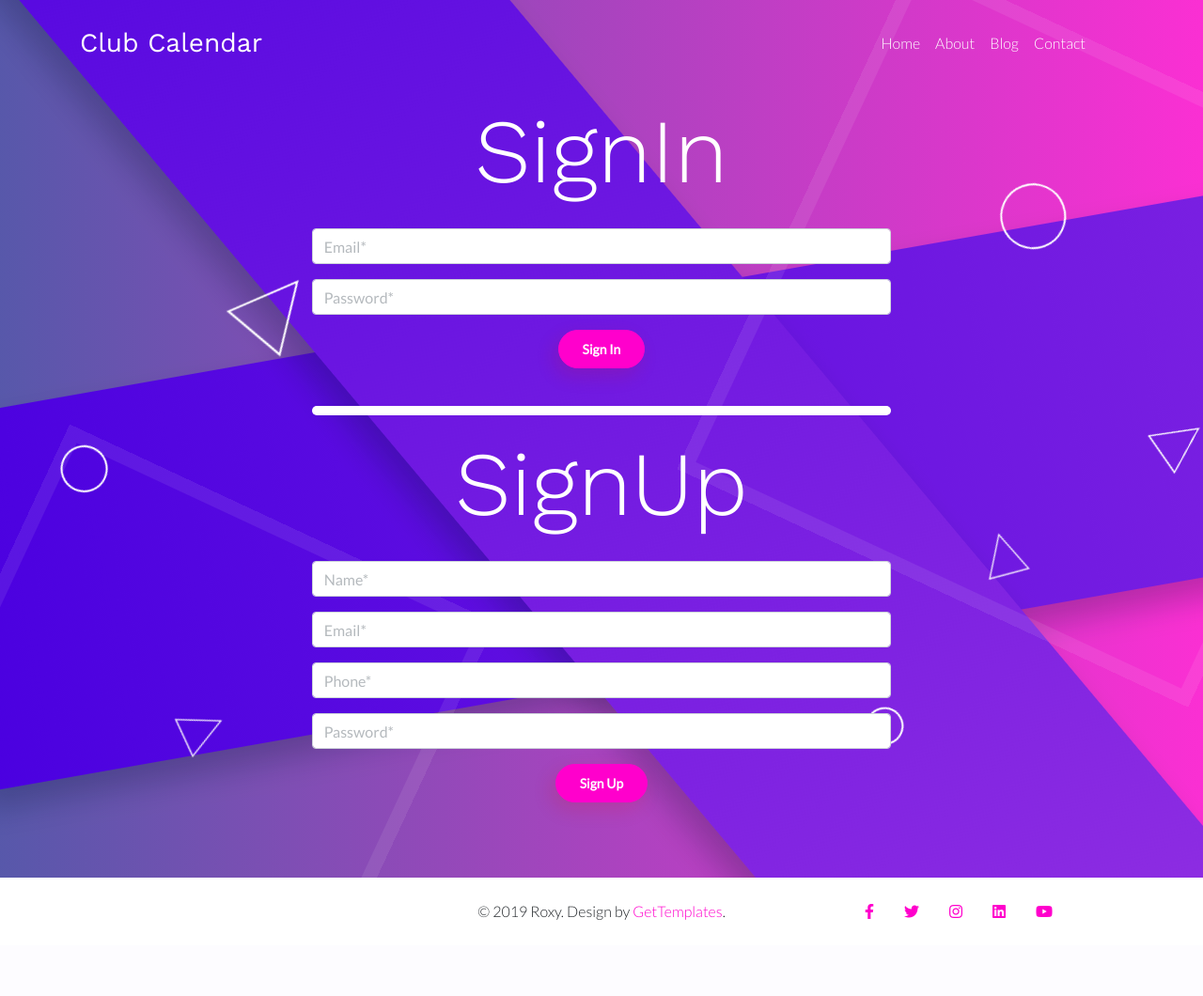
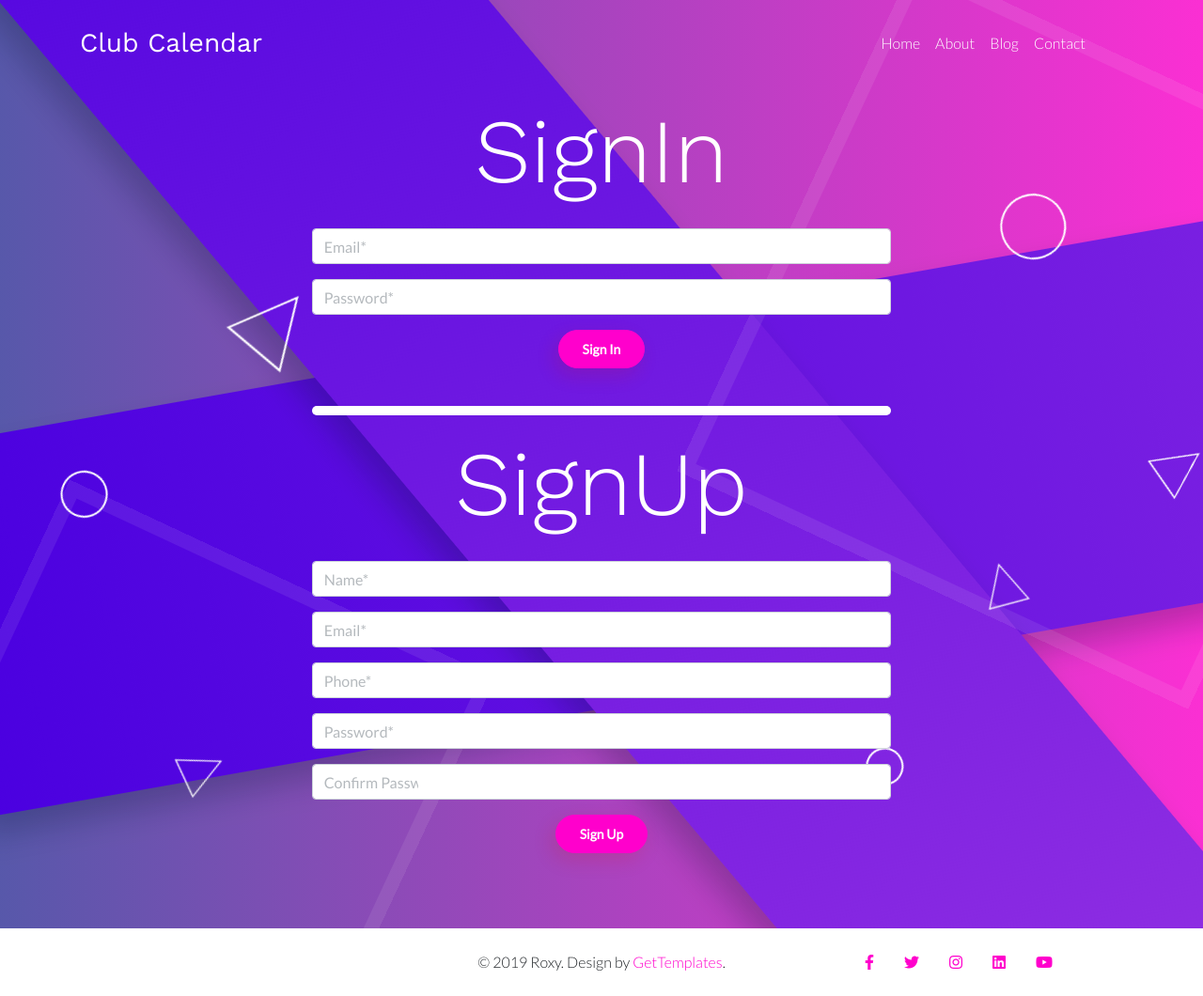
Before and after one commit to kavania2002/clubCalendar, a Django app: page / in a window 1280 px wide. Shown: the whole page at 94% size. Before the commit the page ends 979 px from the top, so only its background shows below. Run offline with Django 3.2, Linux system fonts and the light colour scheme; some libraries are stand-ins or nearby versions.

Commit message:
Confirm Pwd Edit

```diff
--- a/clubCalendar/templates/LoginUser.html
+++ b/clubCalendar/templates/LoginUser.html
@@ -159,6 +159,9 @@
                 <div class="col-md-12 form-group">
                     <input type="password" class="form-control" id="password" name="password" placeholder="Password*" required>
                 </div>
+                <div class="col-md-12 form-group">
+                    <input type="password" class="form-control" id="confirmpassword" name="confirmpassword" placeholder="Confirm Password*" required>
+                </div>
                 <div class="col-md-12 text-center">
                     <button class="btn btn-primary btn-shadow btn-lg" type="submit" name="submit">Sign Up</button>
                 </div>
```
